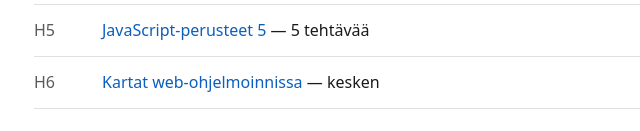
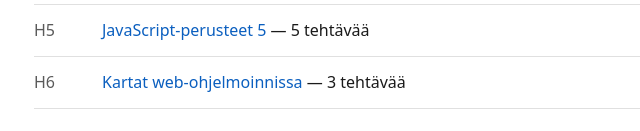
Before and after one commit to pekkis/js-perusteet, a website: page index.html in a window 1280 px wide. Shown: the part 537-668 px from the top of the page, 238-878 px from the left. Drawn offline with Linux system fonts and the light colour scheme.

Commit message:
Hoh hah hei

```diff
--- a/index.html
+++ b/index.html
@@ -42,7 +42,7 @@
       </li>
       <li>
         <span class="num">H6</span
-        ><span><a href="06/">Kartat web-ohjelmoinnissa</a> &mdash; kesken</span>
+        ><span><a href="06/">Kartat web-ohjelmoinnissa</a> &mdash; 3 tehtävää</span>
       </li>
     </ol>
   </body>
```
